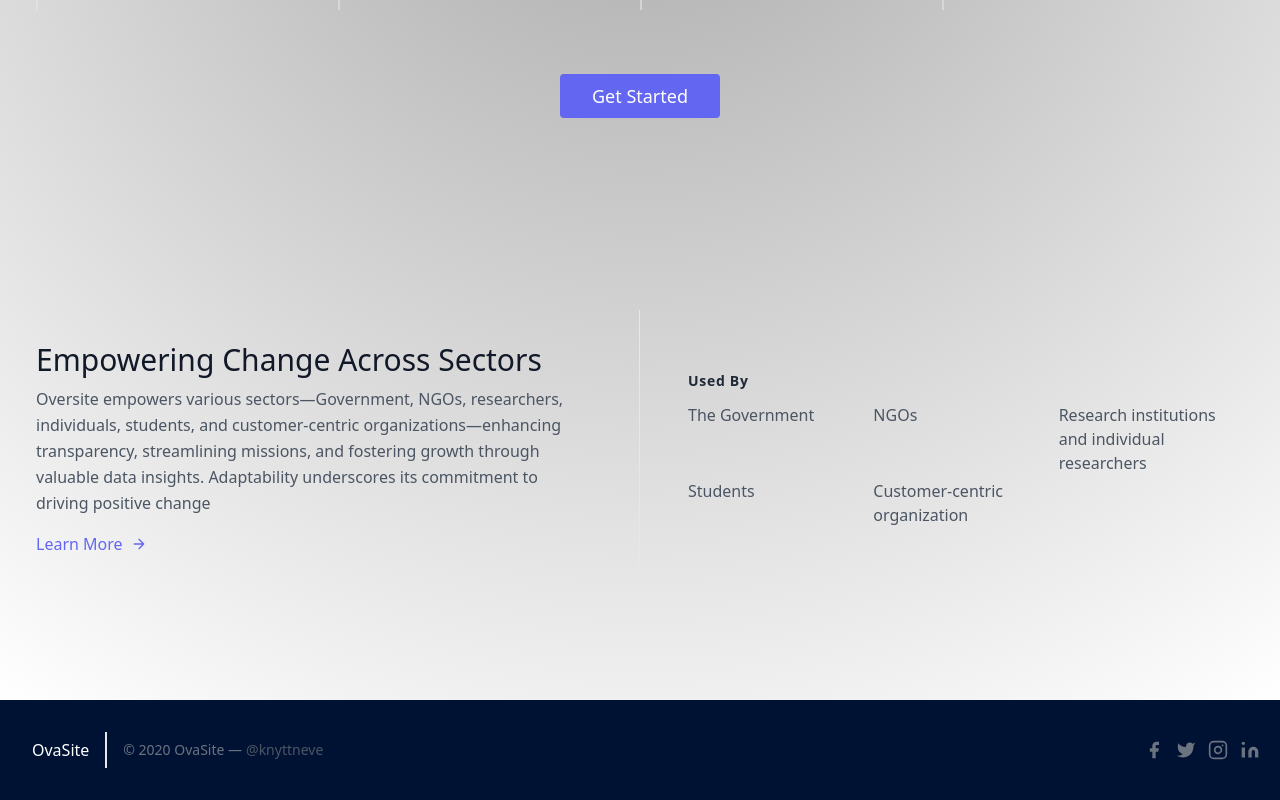
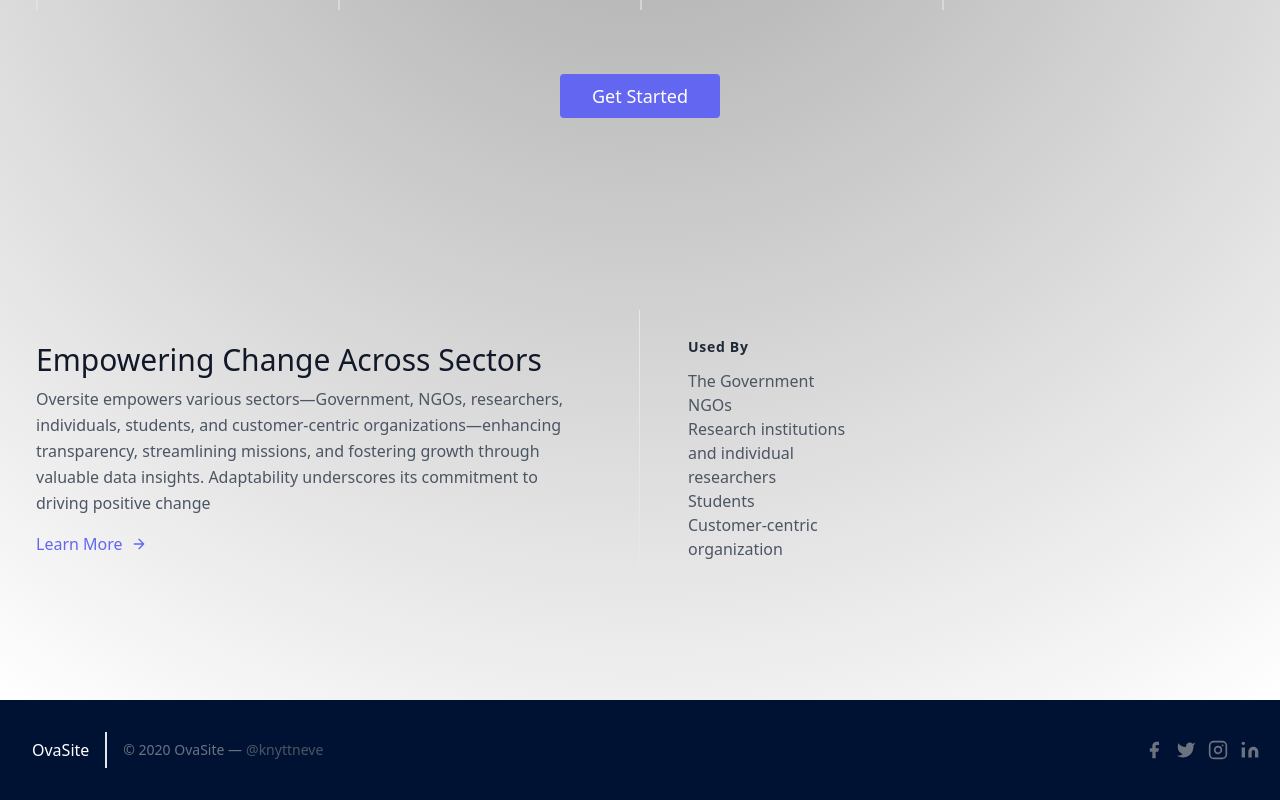
Before and after one commit to OkToPals/OvaSite-Frontend, a Next.js app: page / in a window 1280 px wide. Shown: the part 1189-1989 px from the top of the page. Built offline with nearby package versions, Linux system fonts and the light colour scheme.

Commit message:
Update uses.js

```diff
--- a/src/components/uses.js
+++ b/src/components/uses.js
@@ -19,19 +19,11 @@ const Uses = () => {
       <h2 class="title-font font-semibold text-gray-800 tracking-wider text-sm mb-3">Used By</h2>
       <nav class="flex flex-wrap list-none -mb-1">
         <li class="lg:w-1/3 mb-1 w-1/2">
-          <a class="text-gray-600 hover:text-gray-800">The Government</a>
-        </li>
-        <li class="lg:w-1/3 mb-1 w-1/2">
-          <a class="text-gray-600 hover:text-gray-800">NGOs</a>
-        </li>
-        <li class="lg:w-1/3 mb-1 w-1/2">
-          <a class="text-gray-600 hover:text-gray-800">Research institutions and individual researchers</a>
-        </li>
-        <li class="lg:w-1/3 mb-1 w-1/2">
-          <a class="text-gray-600 hover:text-gray-800">Students</a>
-        </li>
-        <li class="lg:w-1/3 mb-1 w-1/2">
-          <a class="text-gray-600 hover:text-gray-800">Customer-centric organization</a>
+          <a class="text-gray-600 hover:text-gray-800">The Government</a><br/>
+           <a class="text-gray-600 hover:text-gray-800">NGOs</a><br/>
+          <a class="text-gray-600 hover:text-gray-800">Research institutions and individual researchers</a><br/>
+          <a class="text-gray-600 hover:text-gray-800">Students</a><br/>
+         <a class="text-gray-600 hover:text-gray-800">Customer-centric organization</a>
         </li>
       </nav>
     </div>
```
